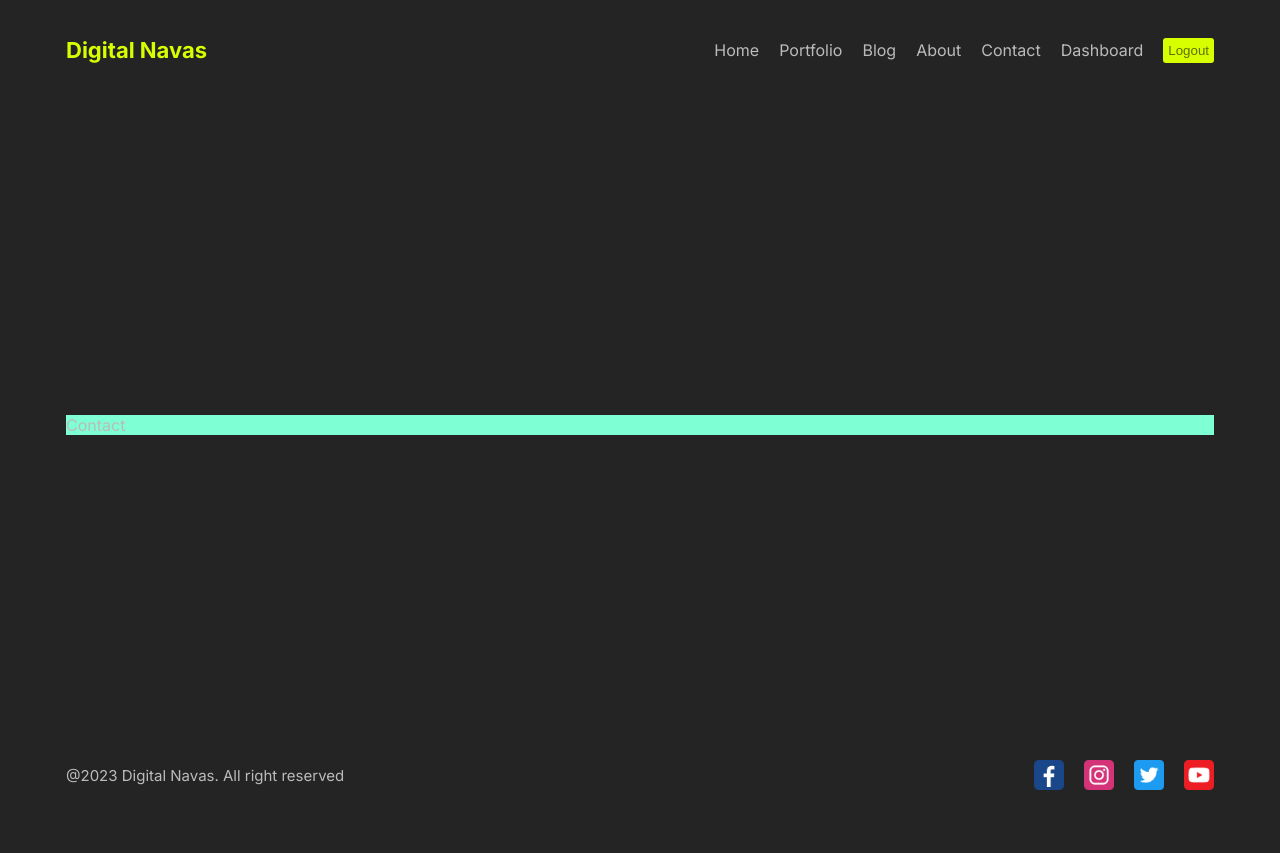
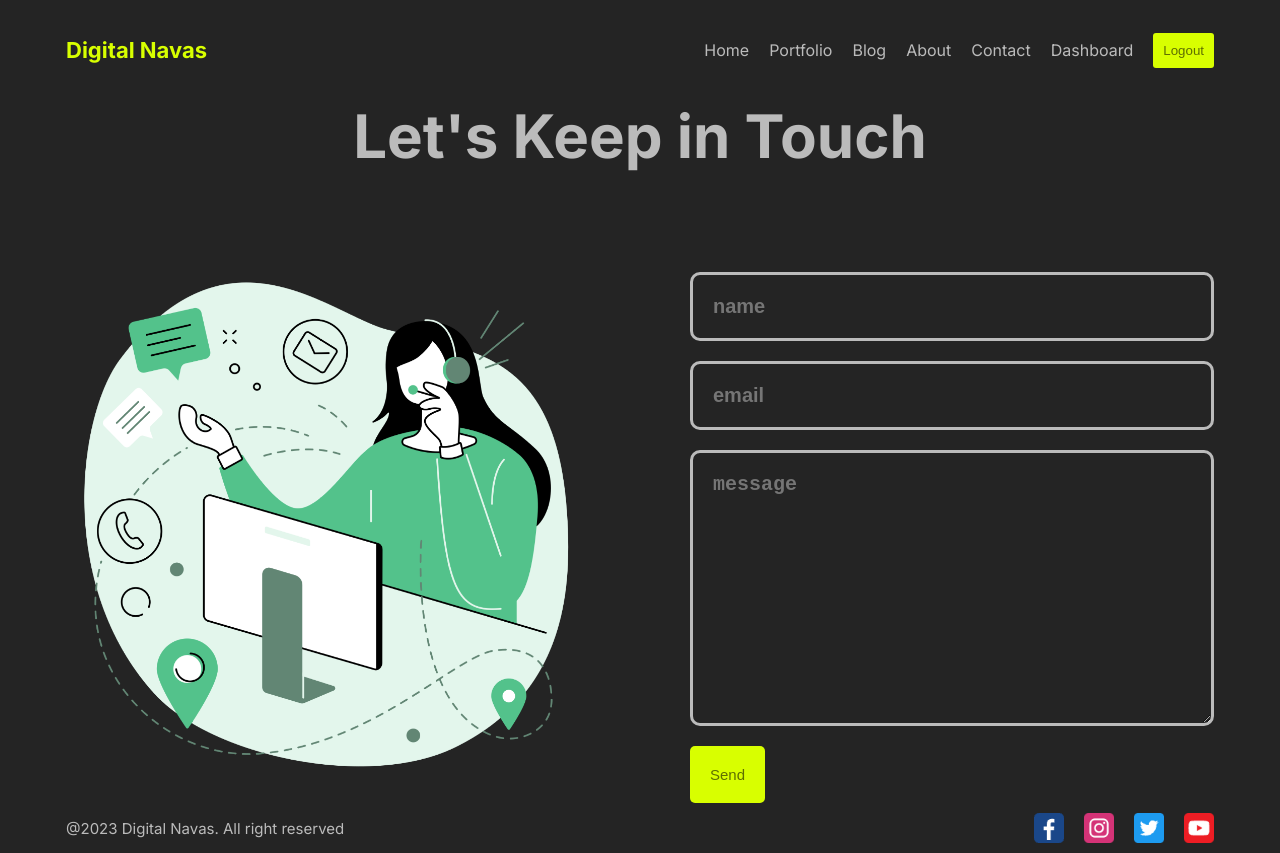
Before and after one commit to gianfranco2605/full-stack-nextjs, a Next.js app: page /contact in a window 1280 px wide. Before the commit the page ends 800 px from the top, so only its background shows below. Built offline with nearby package versions, Linux system fonts and the light colour scheme.

Commit message:
about page done

```diff
--- a/src/app/about/page.module.css
+++ b/src/app/about/page.module.css
@@ -0,0 +1,40 @@
+.container {
+
+}
+
+.imgContainer {
+    width: 100%;
+    height: 300px;
+    position: relative;
+}
+
+.img {
+    object-fit: cover;
+    filter: grayscale(80%);
+}
+
+.imgText {
+    position: absolute;
+    bottom: 20px;
+    left: 20px;
+    background-color: #D8FF00;
+    padding: 20px;
+    padding: 20px;
+    color: #5e6f00;
+    border-radius: 10px;
+}
+
+.textContainer {
+    display: flex;
+    gap: 100px;
+}
+
+.item {
+    flex: 1;
+    margin-top: 50px;
+    display: flex;
+    flex-direction: column;
+    gap: 30px;
+
+
+}
--- a/src/app/contact/page.jsx
+++ b/src/app/contact/page.jsx
@@ -1,10 +1,41 @@
+import Image from 'next/image';
 import styles from './page.module.css';
+import Button from '../../components/Button/Button';
 
 const Contact
  = () => {
   return (
-    <div className={styles.container}>Contact
-
+    <div className={styles.container}>
+      <h1 className={styles.title}>Let's Keep in Touch</h1>
+      <div className={styles.content}>
+        <div className={styles.imgContainer}>
+          <Image
+            src="/contact.png"
+            alt=''
+            fill={true}
+            className={styles.image}
+          />
+        </div>
+        <form className={styles.form}>
+          <input
+            type='text'
+            placeholder='name'
+            className={styles.input}
+          />
+          <input
+            type='text'
+            placeholder='email'
+            className={styles.input}
+          />
+          <textarea
+            className={styles.textArea}
+            placeholder='message'
+            cols="30"
+            rows="10">
+          </textarea>
+          <Button url="#" text="Send" />
+        </form>
+      </div>
     </div>
   )
 }
--- a/src/app/contact/page.module.css
+++ b/src/app/contact/page.module.css
@@ -1,3 +1,55 @@
 .container {
-    background-color: aquamarine;
+
 }
+
+.title {
+    font-size: 60px;
+    margin-bottom: 100px;
+    text-align: center;
+}
+
+.content {
+    display: flex;
+    align-items: center;
+    gap: 100px;
+}
+
+.imgContainer {
+    flex: 1;
+    height: 500px;
+    position: relative;
+}
+
+.image {
+    object-fit: contain;
+    animation: move 3s infinite ease alternate;
+}
+
+@keyframes move {
+    from {
+        transform: translateY(-15px)
+    }
+    to {
+        transform: translateY(0px) scale(1.03);
+    }
+}
+
+.form {
+    flex: 1;
+    display: flex;
+    flex-direction: column;
+    gap: 20px;
+
+}
+
+.input, .textArea {
+    padding: 20px;
+    background-color: transparent;
+    border: none;
+    outline: none;
+    color: #bbb;
+    border: 3px solid #bbb;
+    font-size: 20px;
+    font-weight: bold;
+    border-radius: 10px;
+}
--- a/src/app/page.jsx
+++ b/src/app/page.jsx
@@ -1,6 +1,7 @@
 import Image from 'next/image'
 import styles from './page.module.css';
 import Hero from 'public/hero.png';
+import Button from '../components/Button/Button'
 
 
 export default function Home() {
@@ -9,10 +10,10 @@ export default function Home() {
       <div className={styles.item}>
           <h1 className={styles.title}>Better desing for your digital products.</h1>
           <p className={styles.desc}>Turning your idea into Reality. We bring together the teams from the global tech industry.</p>
-          <button className={styles.button}>Dee Our Works</button>
+          <Button text="See Our Works" url='/portfolio' />
         </div>
         <div className={styles.item}>
-        <Image src={Hero} className={styles.img} alt='hero image'/>
+        <Image src={Hero} className={styles.image} alt='hero image'/>
       </div>
     </div>
   )
--- a/src/app/page.module.css
+++ b/src/app/page.module.css
@@ -23,19 +23,18 @@
   font-weight: 300;
 }
 
-.button {
-  padding: 20px;
-  cursor: pointer;
-  background-color: #D8FF00;;
-  border: none;
-  border-radius: 5px;
-  font-size: 15px;
-  color: #5e6f00;
-  width: max-content;
+.image {
+  width: 100%;
+  height: 500px;
+  object-fit: contain;
+  animation: move 3s infinite ease alternate;
 }
 
-.img {
-  width: 100%;
-  height: 500px;
-  object-fit: cover;
+@keyframes move {
+  from {
+      transform: translateY(-10px)
+  }
+  to {
+      transform: translateY(10px);
+  }
 }
--- /dev/null
+++ b/src/app/portfolio/page.module.css
@@ -0,0 +1,23 @@
+.mainTitle {
+    font-size: 100px;
+}
+
+.container {
+
+}
+
+.selectTitle {
+    margin: 20px 0;
+}
+
+.items {
+    display: flex;
+    gap: 50px;
+}
+
+.item {
+    border:  5px solid #bbb;
+    height: 300px;
+    width: 300px;
+    position: relative;
+}
--- /dev/null
+++ b/src/components/Button/Button.jsx
@@ -0,0 +1,14 @@
+import Link from 'next/link';
+// module path is case sensitve if we put "modules" become a global style
+import styles from  './button.module.css'
+
+const Button = ({ text, url }) => {
+  return (
+    <Link href={url}>
+      <button className={styles.container}>{text}</button>
+    </Link>
+
+  )
+}
+
+export default Button;
--- /dev/null
+++ b/src/components/Button/button.module.css
@@ -0,0 +1,10 @@
+.container {
+    padding: 20px;
+    cursor: pointer;
+    background-color: #D8FF00;;
+    border: none;
+    border-radius: 5px;
+    font-size: 15px;
+    color: #5e6f00;
+    width: max-content;
+  }
--- a/src/components/navbar/navbar.module.css
+++ b/src/components/navbar/navbar.module.css
@@ -18,7 +18,7 @@
 }
 
 .logout {
-    padding: 5px;
+    padding: 10px;
     border: none;
     background-color: #D8FF00;
     color: #5e6f00;
```
Also changed, not shown: src/app/about/page.jsx (+23 -2 lines), src/app/portfolio/layout.jsx (added, +12 -0 lines), src/app/portfolio/page.jsx (+16 -2 lines), public/contact.png (added).
